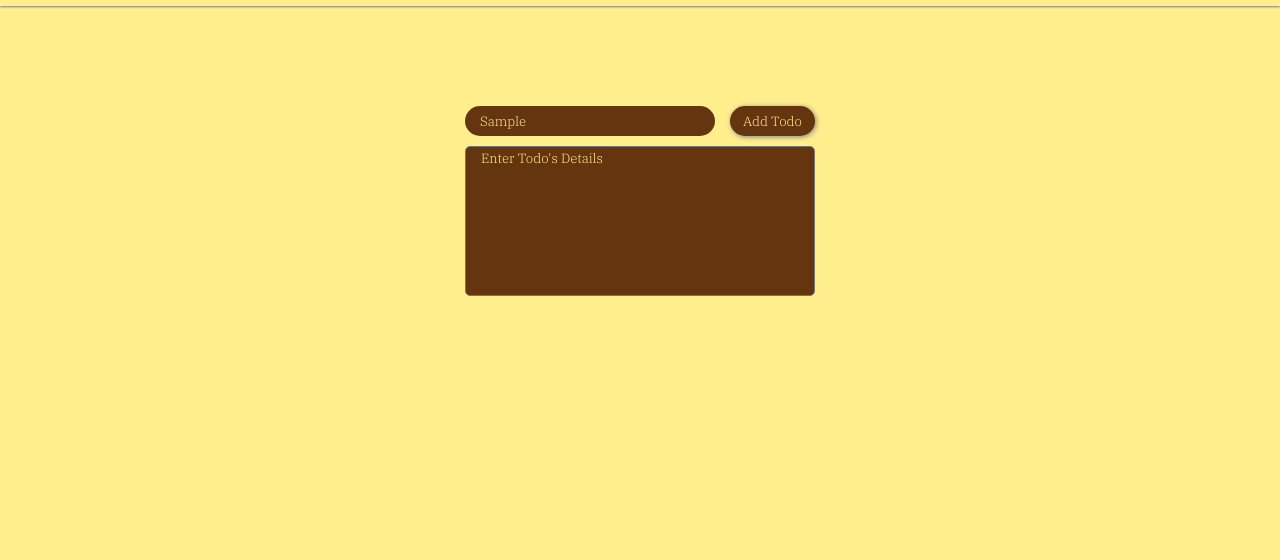
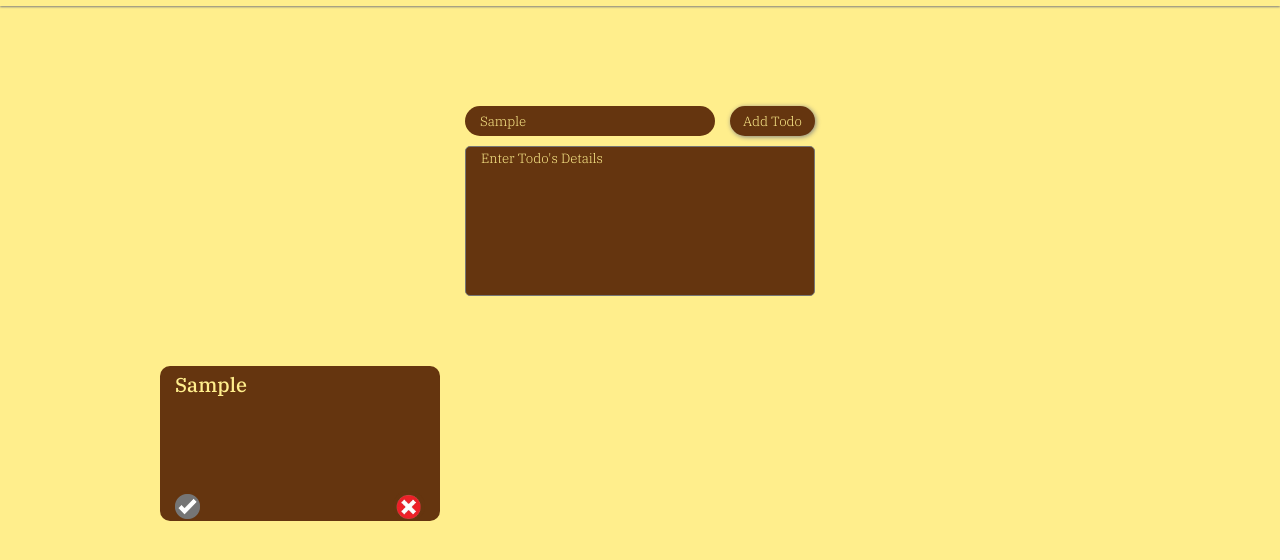
Before and after one commit to kaisirius/Todo, a plain HTML site: page index.html in a window 1280 px wide. Both pictures are taken after typing "Sample" into the empty fields and a click on the button "Add Todo". Shown: the part 84-644 px from the top of the page. Drawn offline with Linux system fonts and the light colour scheme.

Commit message:
js functionality

```diff
--- a/index.html
+++ b/index.html
@@ -23,6 +23,7 @@
       </div>
     </div>
   </div>
-
+  <div class="todo-div"></div>
 </body>
+<script src="script.js"></script>
 </html>
--- a/script.js
+++ b/script.js
@@ -0,0 +1,101 @@
+let todoBtn = document.querySelector('#todo-btn');
+let todoTitle = document.querySelector('#todo-title');
+let todoDetails = document.querySelector('#todo-details');
+let taskNo = 1;
+
+function tick() {
+  let btn = document.querySelector(`#toggleBtn-${taskNo}`);
+  let outerbtn = document.querySelector(`#todo-${taskNo}-tick`);
+  const attr = btn.getAttributeNode("src");
+  const src = attr.value;
+  if(src === "tick_.png") {
+    btn.setAttribute("src","tick.png");
+    btn.setAttribute("width","32");
+    btn.setAttribute("height","32");
+  }
+  else {
+    btn.setAttribute("src","tick_.png");
+    btn.setAttribute("width","25");
+    btn.setAttribute("height","25");
+  }
+
+}
+
+function addTask(title,details) {
+  let div = document.createElement('div');
+  div.setAttribute("id",`todo-${taskNo}`);
+  let parent = document.querySelector('.todo-div');
+  div.style.backgroundColor = '#65350f';
+  div.style.width = '250px';
+  div.style.height = '150px';
+  div.style.borderRadius = '10px';
+  div.style.padding = '15px';
+  div.style.paddingTop = '5px';
+  div.style.paddingBottom = '0';
+  div.style.margin = '10px';
+  div.style.position = 'relative';
+  div.innerHTML = `
+  <div id="todo-${taskNo}-title"></div>
+  <div id="todo-${taskNo}-details"></div>
+  <div id="todo-${taskNo}-functions">
+      <button id="todo-${taskNo}-tick" onClick="tick();">
+        <img src="tick_.png" width="25" height="25" id="toggleBtn-${taskNo}">
+      </button>
+      <button id="todo-${taskNo}-cross">
+        <img src="cross.png" width="32" height="32" id="deleteBtn-${taskNo}">
+      </button>
+  </div>
+  `;
+
+  let eleTitle = div.querySelector(`#todo-${taskNo}-title`);
+  let eleDetails = div.querySelector(`#todo-${taskNo}-details`);
+  let eleFunc = div.querySelector(`#todo-${taskNo}-functions`);
+  let tickBtn = div.querySelector(`#todo-${taskNo}-tick`);
+  let crossBtn = div.querySelector(`#todo-${taskNo}-cross`);
+
+  eleTitle.innerHTML = title;
+  eleTitle.style.color = '#ffee8c';
+  eleTitle.style.fontFamily = '"IBM Plex Serif", serif';
+  eleTitle.style.fontWeight = '500';
+  eleTitle.style.fontStyle = 'normal';
+  eleTitle.style.fontSize = '20px'
+  eleTitle.style.height = 'fit-content';
+
+  eleDetails.innerHTML = details;
+  eleDetails.style.color = '#ffee8c';
+  eleDetails.style.fontFamily = '"IBM Plex Serif", serif';
+  eleDetails.style.fontWeight = '300';
+  eleDetails.style.fontStyle = 'normal';
+  eleDetails.style.fontSize = '15px';
+
+  eleFunc.style.position = 'absolute';
+  eleFunc.style.bottom = '0';
+  eleFunc.style.display = 'flex';
+  eleFunc.style.width = '250px';
+  eleFunc.style.height = '30px';
+  eleFunc.style.justifyContent = 'space-between';
+
+  tickBtn.style.padding = '0px';
+  tickBtn.style.borderRadius = '200px';
+  tickBtn.style.backgroundColor = '#65350f';
+  tickBtn.style.border = 'none';
+  tickBtn.style.cursor = 'pointer';
+
+  crossBtn.style.padding = '0px';
+  crossBtn.style.borderRadius = '200px';
+  crossBtn.style.backgroundColor = '#65350f';
+  crossBtn.style.border = 'none';
+  crossBtn.style.cursor = 'pointer';
+
+  console.log(div);
+  parent.appendChild(div);
+  // taskNo++;
+}
+
+todoBtn.addEventListener('click', () => {
+  let addTitle = todoTitle.value;
+  let addDetails = todoDetails.value;
+  console.log(addTitle);
+  console.log(addDetails);
+  addTask(addTitle,addDetails);
+});
--- a/style.css
+++ b/style.css
@@ -95,3 +95,11 @@ body {
     outline: none;
   }
 }
+
+.todo-div {
+  margin-left: 150px;
+  margin-right: 150px;
+  margin-bottom: 0px;
+  display: flex;
+  flex-wrap: wrap;
+}
```
Also changed, not shown: cross.png (added), tick.png (added), tick_.png (added).
